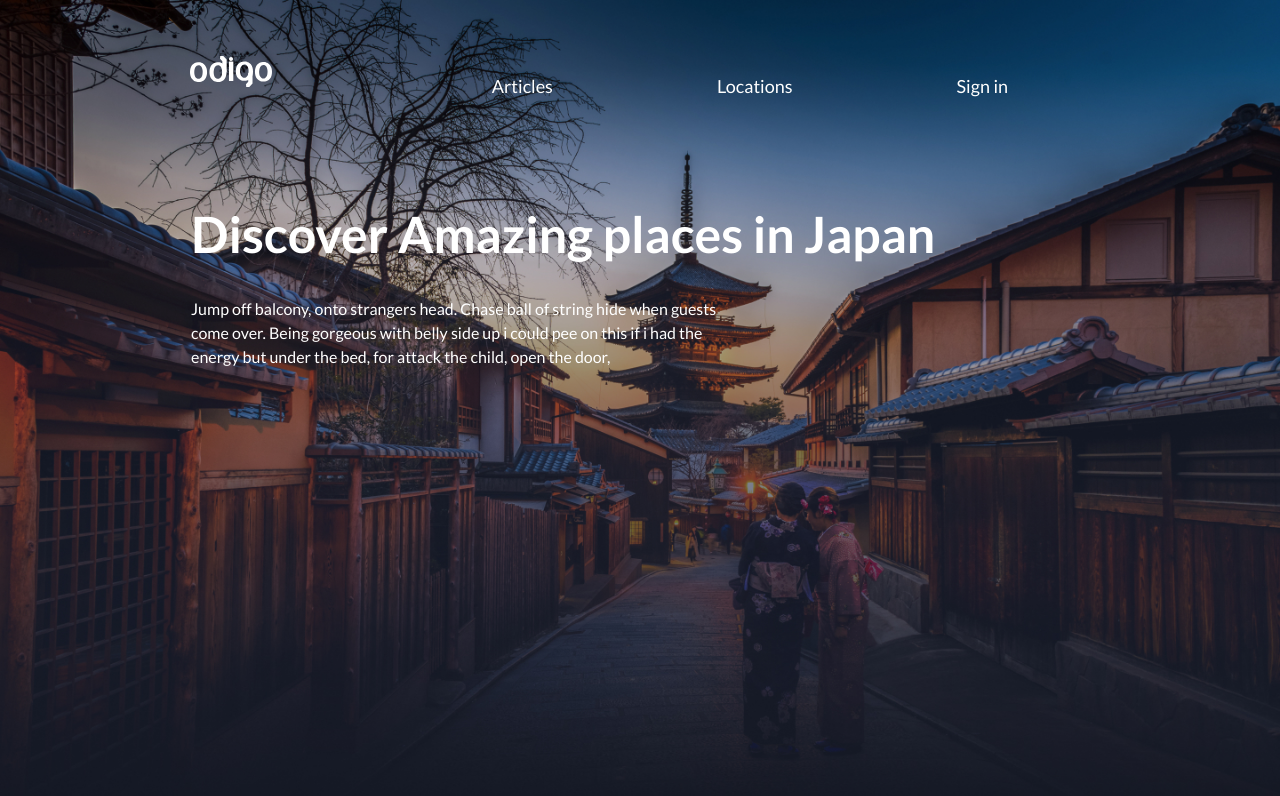
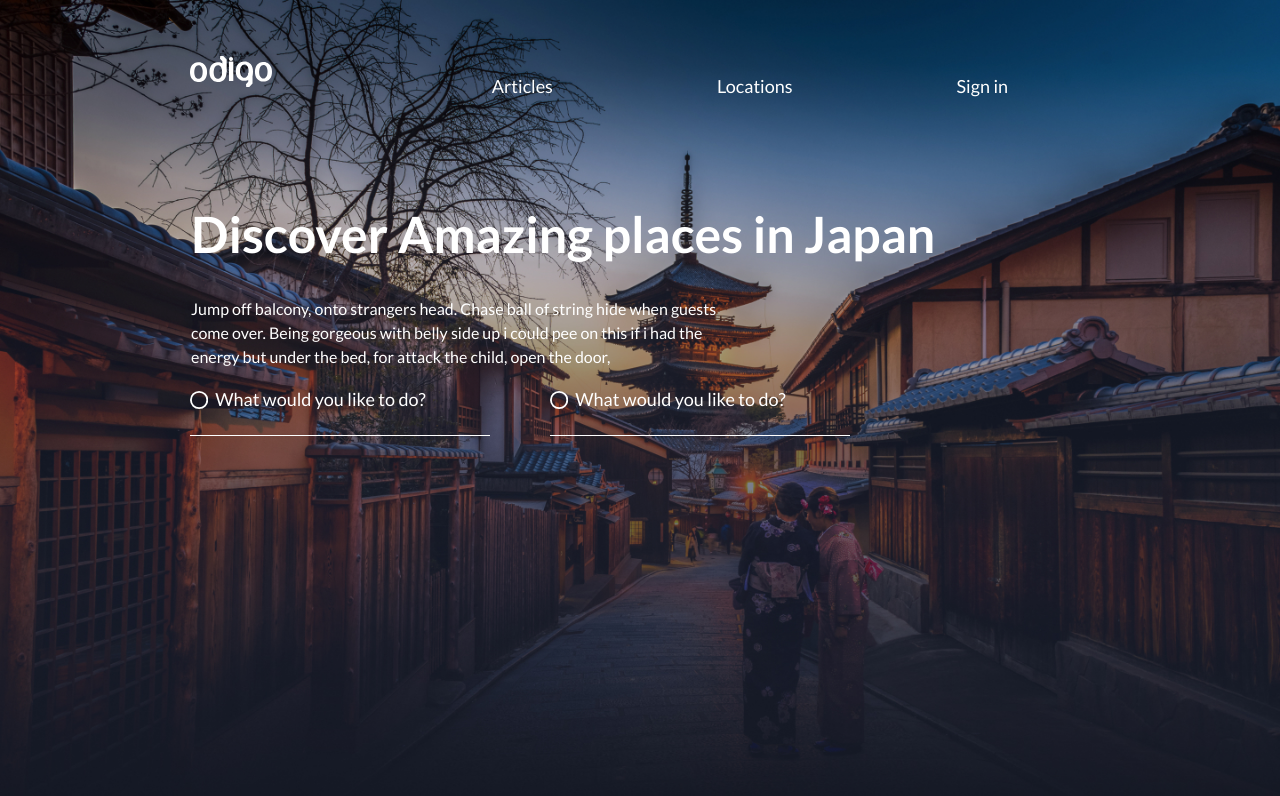
Before and after one commit to Anton-Blazheiko/Start, a React (Vite) app: page / in a window 1280 px wide. Shown: the top 796 px of the page. Built offline with nearby package versions, Linux system fonts and the light colour scheme.

Commit message:
:sparkles:created custom input

```diff
--- a/src/App.jsx
+++ b/src/App.jsx
@@ -1,4 +1,4 @@
-import {Header} from './components/Header/Header'
+import { Header } from './components/Header/Header'
 
 import 'normalize.css';
 
--- a/src/components/Header/Header.jsx
+++ b/src/components/Header/Header.jsx
@@ -3,6 +3,8 @@ import styles from './style.module.scss';
 import classNames from 'classnames/bind';
 import Logo from '../../img/svg/Logo.jsx';
 import IntroBackground from '../../img/intro-bg.jpg'
+import { Input } from '../Input/Input.jsx';
+
 const cx = classNames.bind(styles);
 
 const menuItems = ['Articles', 'Locations', 'Sign in']
@@ -10,9 +12,9 @@ const menuItems = ['Articles', 'Locations', 'Sign in']
 
 export const Header = () => {
   return (
-    <>
-     <img  className={cx('header-intro-background')}src={IntroBackground}/>
-      <div className={cx('header')}>
+    <header className={cx('header')}>
+      <img  className={cx('header-intro-background')}src={IntroBackground}/>
+      <div className={cx('header-nav-container')}>
 
       <Logo/>
 
@@ -29,7 +31,19 @@ export const Header = () => {
     <div className={cx('header-text')}>
         <h1 className={cx('header-text-heading-title')}>Discover Amazing places in Japan</h1>
         <p className={cx('header-text-heading-paragraph')}>Jump off balcony, onto strangers head. Chase ball of string hide when guests come over. Being gorgeous with belly side up i could pee on this if i had the energy but under the bed, for attack the child, open the door, </p>
+
     </div>
-    </>
+
+          <div className={cx('header-inputs')}>
+             <Input placeholder="What would you like to do?" />
+             <div className={cx('header-inputs-with-margin')}>
+                <Input placeholder="What would you like to do?" />
+             </div>
+
+          </div>
+
+
+
+    </header>
   );
 }
--- a/src/components/Header/style.module.scss
+++ b/src/components/Header/style.module.scss
@@ -1,10 +1,12 @@
 @import '../../css/variables/varibales.scss';
 
 .header {
-	display: flex;
-	justify-content: space-between;
-	padding: px-to-rem(56) px-to-rem(190);
-	font-family: 'Lato';
+	&-nav-container {
+		display: flex;
+		justify-content: space-between;
+		padding: px-to-rem(56) px-to-rem(190);
+		font-family: 'Lato';
+	}
 
 	&-intro-background {
 		position: absolute;
@@ -14,8 +16,8 @@
 
 	&-nav {
 		display: flex;
-		font-size: 18px;
-		line-height: 24px;
+		font-size: px-to-rem(18);
+		line-height: px-to-rem(24);
 		justify-content: flex-end;
 		color: $header-text-color;
 	}
@@ -32,6 +34,13 @@
 		&:hover {
 			color: $menu-li-hover-color;
 		}
+	}
+	&-inputs {
+		display: flex;
+		margin-left: px-to-rem(190);
+	}
+	&-inputs-with-margin{
+		margin-left: px-to-rem(60);
 	}
 }
 
--- /dev/null
+++ b/src/components/Input/Input.jsx
@@ -0,0 +1,13 @@
+
+import CicleIco from "../../img/svg/CircleIco"
+import styles from './style.module.scss';
+import classNames from 'classnames/bind';
+const cx = classNames.bind(styles);
+
+ export const Input = ({placeholder, type='text' } ) => (
+
+    <div className={cx('input')}>
+        <CicleIco/>
+        <input className={cx('input-text')}type={type} placeholder={placeholder} />
+    </div>
+ )
--- /dev/null
+++ b/src/components/Input/style.module.scss
@@ -0,0 +1,33 @@
+@import '../../css/variables/varibales.scss';
+
+input {
+	background: none;
+	outline: none;
+	box-shadow: none;
+	border: none;
+}
+
+input:focus {
+	outline: none;
+}
+
+::placeholder {
+	color: $header-text-color;
+	opacity: 1; /* Firefox */
+}
+
+.input {
+	display: flex;
+	align-items: center;
+	width: px-to-rem(300);
+	height: px-to-rem(30);
+	font-size: px-to-rem(18);
+	font-family: 'Lato';
+	border-bottom: 1px solid #fff;
+	padding-bottom: px-to-rem(20);
+	&-text {
+        width: 100%;
+		margin-left: px-to-rem(5);
+		color: $header-text-color;
+	}
+}
--- /dev/null
+++ b/src/img/svg/CircleIco.jsx
@@ -0,0 +1,3 @@
+export default function CicleIco () {return(<svg width="20" height="20" viewBox="0 0 20 20" fill="none" xmlns="http://www.w3.org/2000/svg">
+<path d="M19 10C19 14.9706 14.9706 19 10 19C5.02944 19 1 14.9706 1 10C1 5.02944 5.02944 1 10 1C14.9706 1 19 5.02944 19 10Z" stroke="white" strokeWidth="2"/>
+</svg>)}
```
Also changed, not shown: src/img/svg/circle-ico.svg (deleted).
